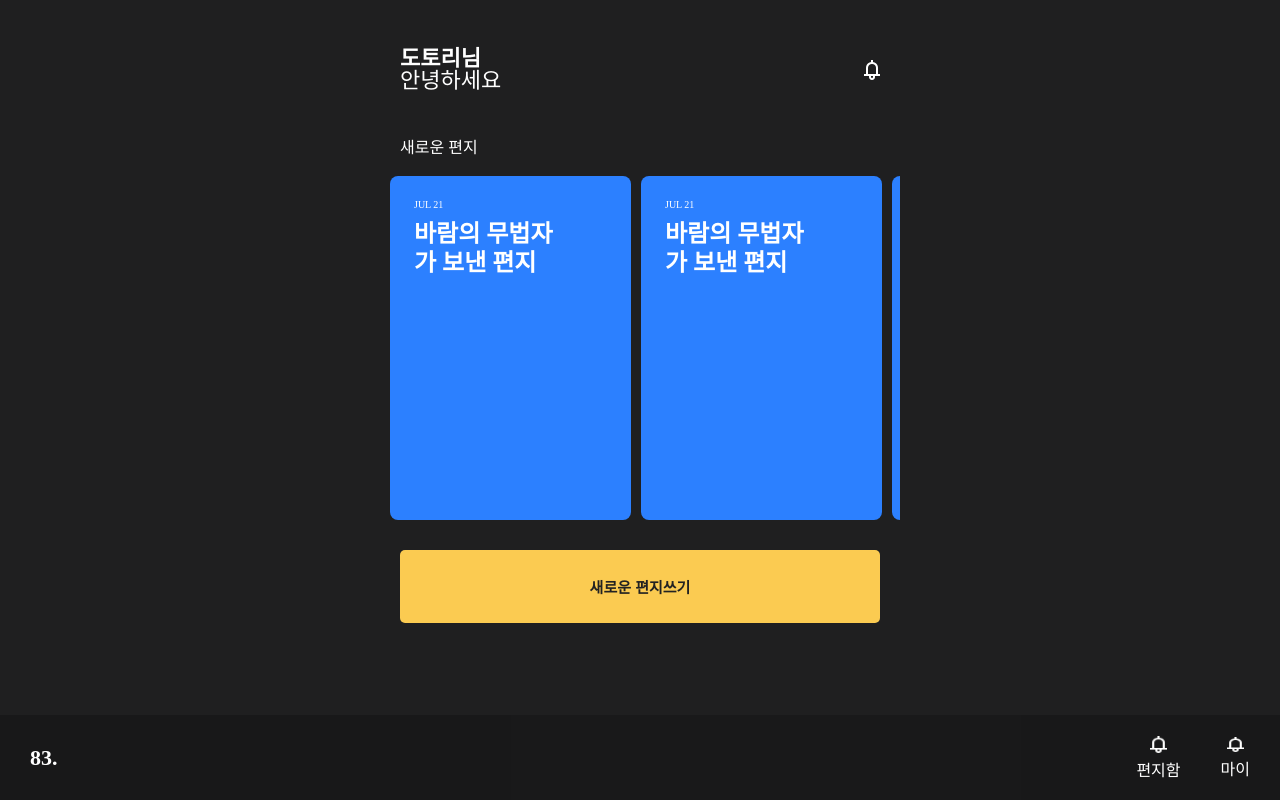
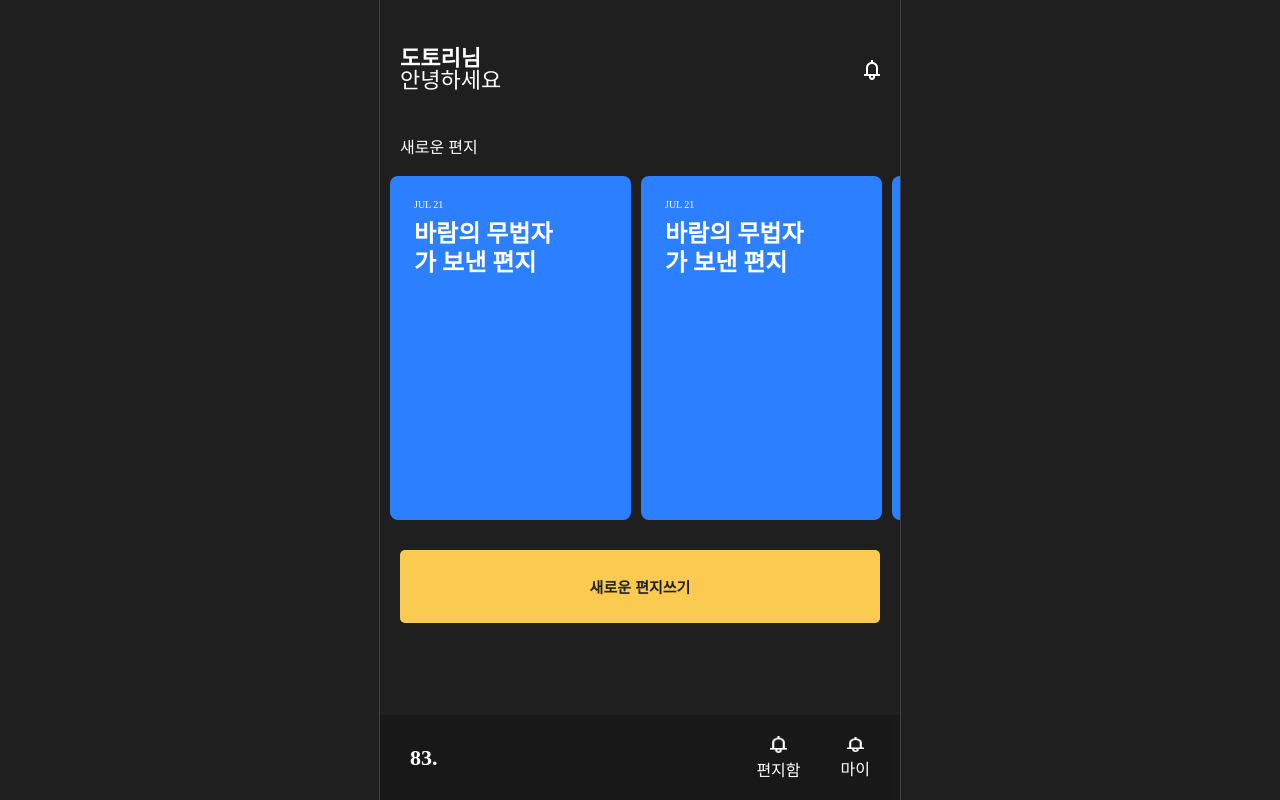
Before and after one commit to mash-up-kr/gugugugu-web, a Next.js app: page / in a window 1280 px wide. Built offline with nearby package versions, Linux system fonts and the light colour scheme.

Commit message:
fix(markup): 화면 가로 520px 이상일 때 width 제한, 테두리를 노출하여 영역 표시

```diff
--- a/src/GlobalStyle.ts
+++ b/src/GlobalStyle.ts
@@ -1,6 +1,10 @@
 import { createGlobalStyle } from "styled-components";
 
 const GlobalStyle = createGlobalStyle`
+  html {
+    height: 100%;
+  }
+
   body {
     margin: auto;
     max-width: 520px;
@@ -9,6 +13,11 @@ const GlobalStyle = createGlobalStyle`
 
     background-color: #1F1F20;
     color: #FFF;
+
+    @media (min-width: 520px) {
+      border-right: 1px solid rgba(255, 255, 255, 0.16);
+      border-left: 1px solid rgba(255, 255, 255, 0.16);
+    }
   }
 `;
 
--- a/src/components/BottomTabBar/index.tsx
+++ b/src/components/BottomTabBar/index.tsx
@@ -31,6 +31,12 @@ const Wrapper = styled.div`
   box-sizing: border-box;
 
   background-color: rgba(0, 0, 0, 0.2);
+
+  @media (min-width: 520px) {
+    left: calc((100vw - 520px) / 2);
+    width: 520px;
+    right: auto;
+  }
 `;
 
 const Logo = styled.div`
```
